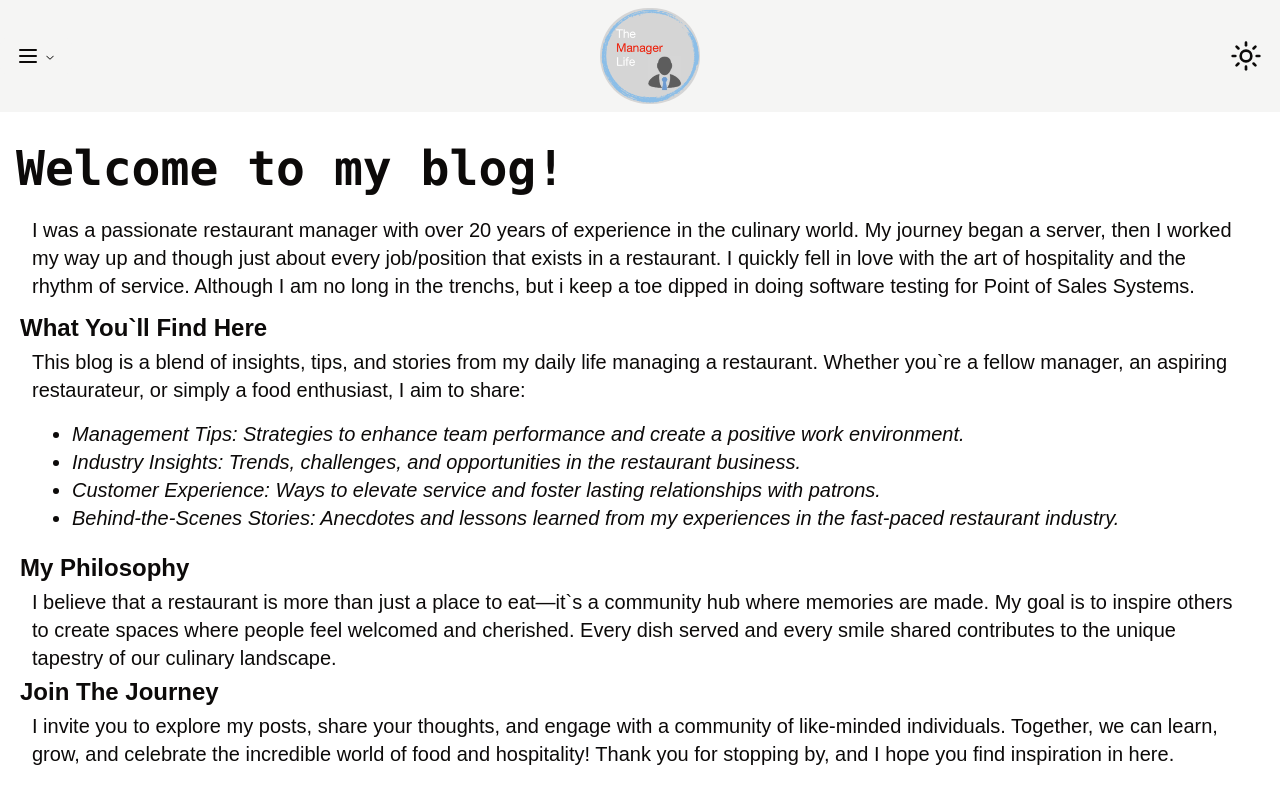
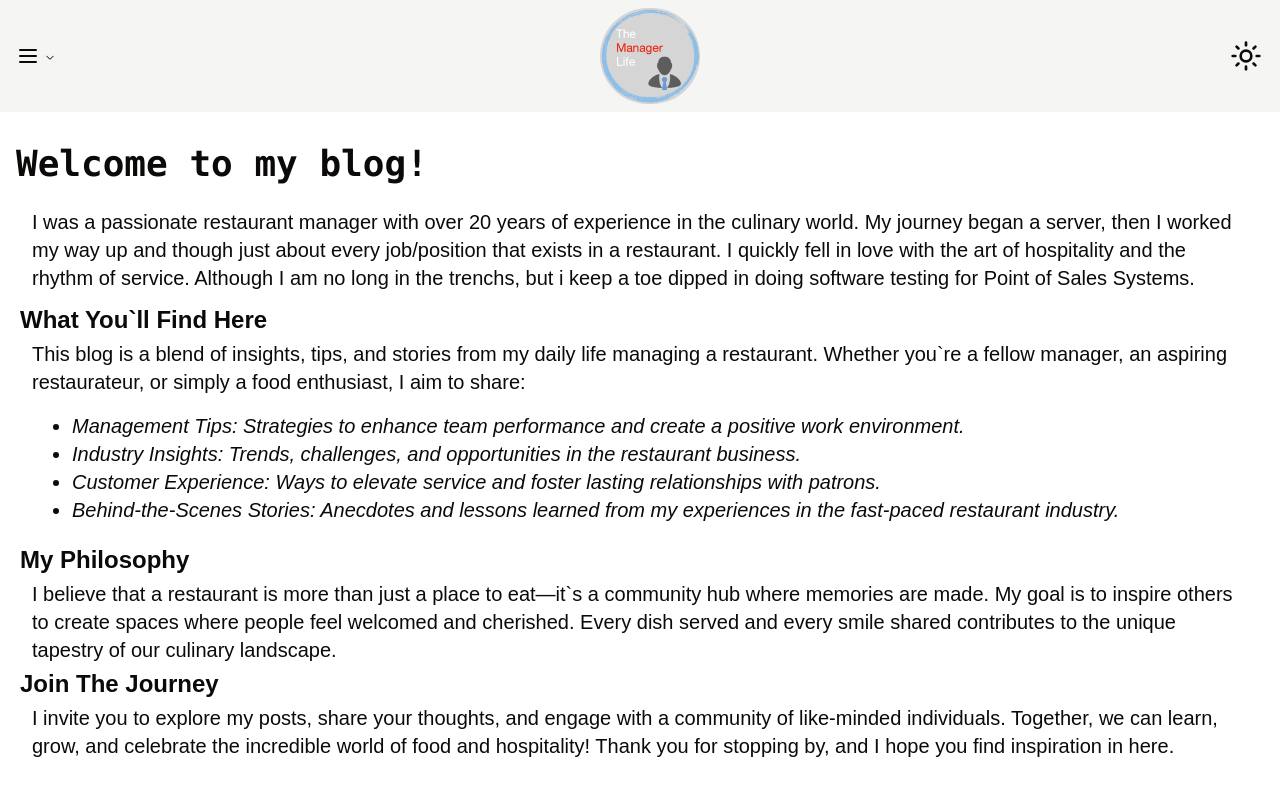
Before and after one commit to tgifmike/tml_mark4, a Next.js app: page /about in a window 1280 px wide. Built offline with nearby package versions, Linux system fonts and the light colour scheme.

Commit message:
Update page.tsx

```diff
--- a/src/app/about/page.tsx
+++ b/src/app/about/page.tsx
@@ -4,7 +4,7 @@ const About = () => {
 	return (
 		<main className="p-4">
 			<div>
-				<h1 className="text-5xl font-bold font-mono pb-4">
+				<h1 className="text-4xl font-bold font-mono pb-4">
 					Welcome to my blog!
 				</h1>
 			</div>
```
